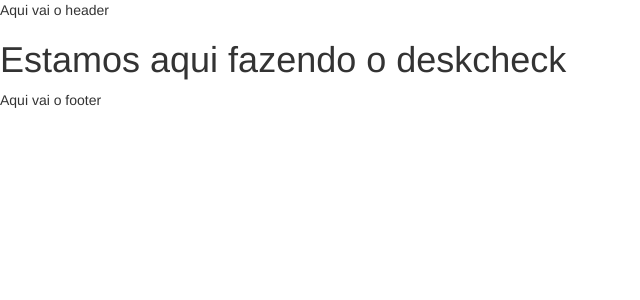
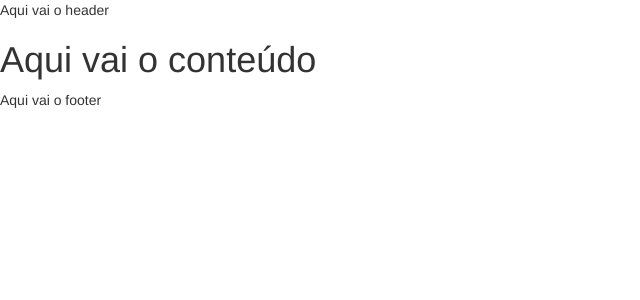
Before and after one commit to associacao-vagalume/vagalume.org.br, a Jekyll site: the page built from index.html, in a window 1280 px wide. Shown: the top 300 px of the page, without its empty margins (0-640 px from the left). Built offline with Jekyll 4.4.1, drawn with Linux system fonts in a browser that asks for light colours.

Commit message:
Corrige o build

```diff
--- a/index.html
+++ b/index.html
@@ -3,4 +3,4 @@ layout: page
 title: Home
 ---
 
-<h1>Estamos aqui fazendo o deskcheck</h1>
+<h1>Aqui vai o conteúdo</h1>
```
Also changed, not shown: .travis.yml, 1 other file.
